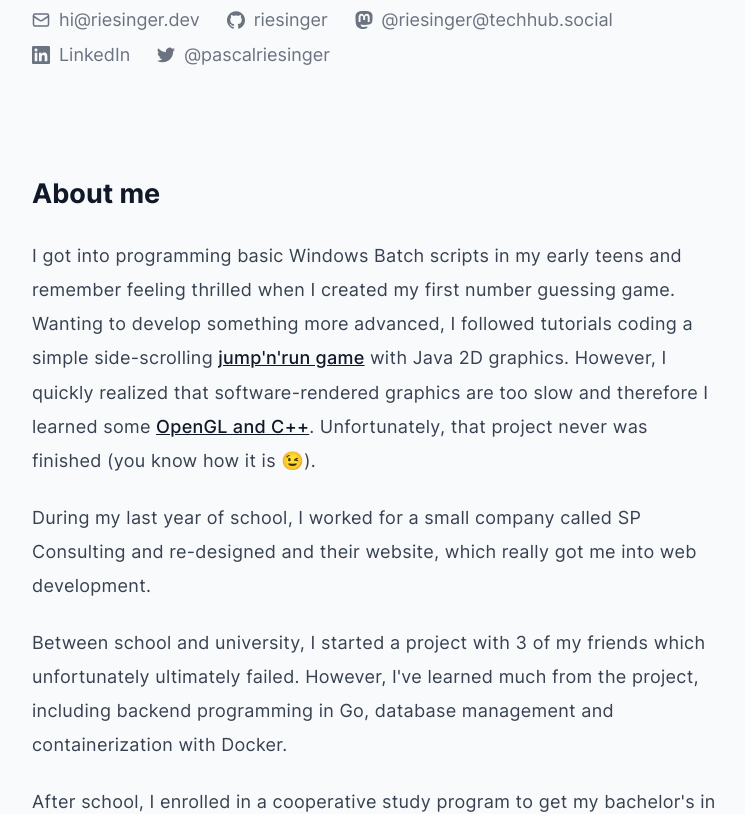
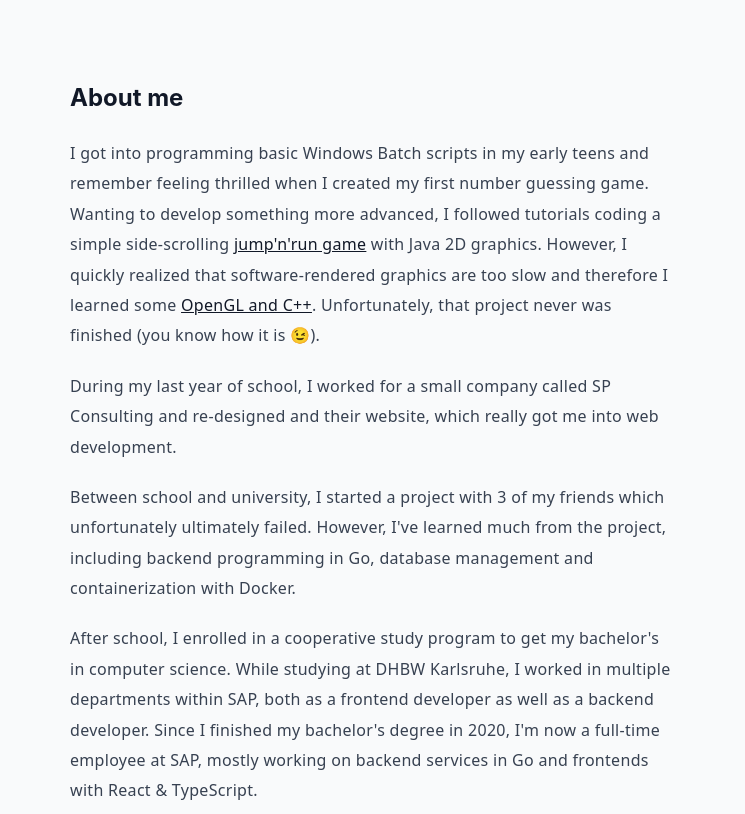
Before and after one commit to riesinger/website, a Next.js app: page / in a window 1280 px wide. Shown: the part 400-1214 px from the top of the page, without its empty margins (266-1011 px from the left). Built offline with nearby package versions, Linux system fonts and the light colour scheme.

Commit message:
chore: use system fonts

```diff
--- a/components/SiteFooter.tsx
+++ b/components/SiteFooter.tsx
@@ -3,8 +3,8 @@ import Link from "next/link";
 
 const SiteFooter = () => {
   return (
-    <footer className="mt-8 border-box px-8 w-full">
-      <div className="max-w-2xl mx-auto border-t-2 border-t-gray-200 dark:border-t-gray-800 py-4">
+    <footer className="mt-8 border-box w-full px-8 max-w-2xl mx-auto">
+      <div className="border-t-2  border-t-gray-200 dark:border-t-gray-800 py-4">
         <div className="flex items-center justify-between text-sm">
           <span>&copy; {new Date().getFullYear()} Pascal Riesinger</span>
           <Link
--- a/pages/_document.tsx
+++ b/pages/_document.tsx
@@ -6,20 +6,6 @@ export default class MyDocument extends Document {
       <Html lang="en">
         <Head>
           <meta charSet="utf-8" />
-          <link
-            rel="preload"
-            href="/fonts/inter-var-latin.woff2"
-            as="font"
-            type="font/woff2"
-            crossOrigin="anonymous"
-          />
-          {/* <link
-            rel="preload"
-            href="/fonts/fira-code.woff2"
-            as="font"
-            type="font/woff2"
-            crossOrigin="anonymous"
-          /> */}
           <link
             rel="apple-touch-icon"
             sizes="180x180"
--- a/pages/index.tsx
+++ b/pages/index.tsx
@@ -35,22 +35,6 @@ export default function Home() {
                 <path d="M12 .297c-6.63 0-12 5.373-12 12 0 5.303 3.438 9.8 8.205 11.385.6.113.82-.258.82-.577 0-.285-.01-1.04-.015-2.04-3.338.724-4.042-1.61-4.042-1.61C4.422 18.07 3.633 17.7 3.633 17.7c-1.087-.744.084-.729.084-.729 1.205.084 1.838 1.236 1.838 1.236 1.07 1.835 2.809 1.305 3.495.998.108-.776.417-1.305.76-1.605-2.665-.3-5.466-1.332-5.466-5.93 0-1.31.465-2.38 1.235-3.22-.135-.303-.54-1.523.105-3.176 0 0 1.005-.322 3.3 1.23.96-.267 1.98-.399 3-.405 1.02.006 2.04.138 3 .405 2.28-1.552 3.285-1.23 3.285-1.23.645 1.653.24 2.873.12 3.176.765.84 1.23 1.91 1.23 3.22 0 4.61-2.805 5.625-5.475 5.92.42.36.81 1.096.81 2.22 0 1.606-.015 2.896-.015 3.286 0 .315.21.69.825.57C20.565 22.092 24 17.592 24 12.297c0-6.627-5.373-12-12-12" />
               </svg>
               riesinger
-            </Link>
-            <Link
-              href="https://techhub.social/@riesinger"
-              className="inline-flex items-center hover:text-indigo-600 hover:dark:text-indigo-400"
-            >
-              <svg
-                role="img"
-                viewBox="0 0 24 24"
-                xmlns="http://www.w3.org/2000/svg"
-                aria-label="Mastodon"
-                className="w-4 h-4 mr-2"
-                fill="currentColor"
-              >
-                <path d="M23.268 5.313c-.35-2.578-2.617-4.61-5.304-5.004C17.51.242 15.792 0 11.813 0h-.03c-3.98 0-4.835.242-5.288.309C3.882.692 1.496 2.518.917 5.127.64 6.412.61 7.837.661 9.143c.074 1.874.088 3.745.26 5.611.118 1.24.325 2.47.62 3.68.55 2.237 2.777 4.098 4.96 4.857 2.336.792 4.849.923 7.256.38.265-.061.527-.132.786-.213.585-.184 1.27-.39 1.774-.753a.057.057 0 0 0 .023-.043v-1.809a.052.052 0 0 0-.02-.041.053.053 0 0 0-.046-.01 20.282 20.282 0 0 1-4.709.545c-2.73 0-3.463-1.284-3.674-1.818a5.593 5.593 0 0 1-.319-1.433.053.053 0 0 1 .066-.054c1.517.363 3.072.546 4.632.546.376 0 .75 0 1.125-.01 1.57-.044 3.224-.124 4.768-.422.038-.008.077-.015.11-.024 2.435-.464 4.753-1.92 4.989-5.604.008-.145.03-1.52.03-1.67.002-.512.167-3.63-.024-5.545zm-3.748 9.195h-2.561V8.29c0-1.309-.55-1.976-1.67-1.976-1.23 0-1.846.79-1.846 2.35v3.403h-2.546V8.663c0-1.56-.617-2.35-1.848-2.35-1.112 0-1.668.668-1.67 1.977v6.218H4.822V8.102c0-1.31.337-2.35 1.011-3.12.696-.77 1.608-1.164 2.74-1.164 1.311 0 2.302.5 2.962 1.498l.638 1.06.638-1.06c.66-.999 1.65-1.498 2.96-1.498 1.13 0 2.043.395 2.74 1.164.675.77 1.012 1.81 1.012 3.12z" />
-              </svg>
-              @riesinger@techhub.social
             </Link>
             <Link
               href="https://www.linkedin.com/in/pascal-riesinger/"
@@ -122,7 +106,8 @@ export default function Home() {
             Karlsruhe, I worked in multiple departments within SAP, both as a
             frontend developer as well as a backend developer. Since I finished
             my bachelor&apos;s degree in 2020, I&apos;m now a full-time employee
-            at SAP, mostly working on backend services in Go and Kotlin.
+            at SAP, mostly working on backend services in Go and frontends with
+            React & TypeScript.
           </p>
         </section>
       </LimitWidth>
--- a/styles/typography.css
+++ b/styles/typography.css
@@ -1,18 +1,7 @@
-@font-face {
-  font-family: "Inter";
-  font-style: normal;
-  font-weight: 100 900;
-  font-display: optional;
-  src: url(/fonts/inter-var-latin.woff2) format("woff2");
-  unicode-range: U+0000-00FF, U+0131, U+0152-0153, U+02BB-02BC, U+02C6, U+02DA,
-    U+02DC, U+2000-206F, U+2074, U+20AC, U+2122, U+2191, U+2193, U+2212, U+2215,
-    U+FEFF, U+FFFD;
-}
-
 html {
-  font: 112.5%/1.45 "Inter", -apple-system, "BlinkMacSystemFont", "Segoe UI",
-    "Roboto", "Oxygen", "Ubuntu", "Cantarell", "Fira Sans", "Droid Sans",
-    "Helvetica Neue", sans-serif;
+  font-family: 100%/1.2888 system-ui, -apple-system, BlinkMacSystemFont,
+    "Segoe UI", Roboto, Oxygen, Ubuntu, Cantarell, "Open Sans", "Helvetica Neue",
+    sans-serif;
   box-sizing: border-box;
   overflow-y: auto;
   -ms-text-size-adjust: 100%;
@@ -20,8 +9,8 @@ html {
 }
 @media (max-width: 700px) {
   html {
-    font: 100%/1.2888 "Inter", -apple-system, "BlinkMacSystemFont", "Segoe UI",
-      "Roboto", "Oxygen", "Ubuntu", "Cantarell", "Fira Sans", "Droid Sans",
+    font: 100%/1.2888 -apple-system, "BlinkMacSystemFont", "Segoe UI", "Roboto",
+      "Oxygen", "Ubuntu", "Cantarell", "Fira Sans", "Droid Sans",
       "Helvetica Neue", sans-serif;
   }
 }
@@ -35,9 +24,6 @@ html {
   box-sizing: inherit;
 }
 body {
-  font-family: "Inter", -apple-system, "BlinkMacSystemFont", "Segoe UI",
-    "Roboto", "Oxygen", "Ubuntu", "Cantarell", "Fira Sans", "Droid Sans",
-    "Helvetica Neue", sans-serif;
   word-wrap: break-word;
 }
 img,
@@ -236,5 +222,5 @@ table {
 }
 
 th {
-  text-align: left
+  text-align: left;
 }
```
Also changed, not shown: public/fonts/fira-code.woff2 (deleted), public/fonts/inter-var-latin.woff2 (deleted).
